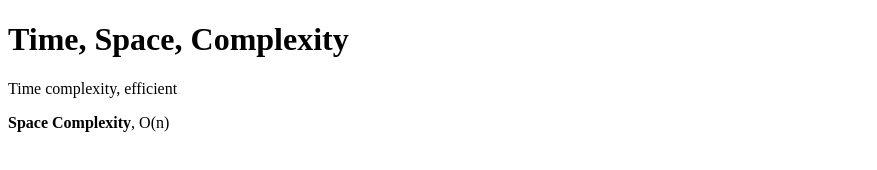
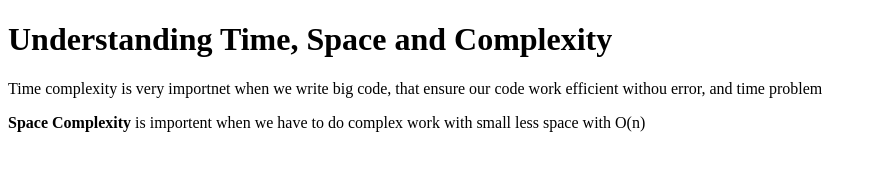
Before and after one commit to acciojob/time-and-space-complexity-Aakash52thade, a website: page main.html in a window 1280 px wide. Shown: the whole page, without its empty margins (0-877 px from the left). Drawn offline with Linux system fonts and the light colour scheme.

Commit message:
created a submission

```diff
--- a/main.html
+++ b/main.html
@@ -8,11 +8,15 @@
 
 <body>
 	<!-- the entire body must be written by student -->
-	<h1>Time, Space, Complexity</h1>
+	<h1>Understanding Time, Space and Complexity</h1>
 
-	<p>Time complexity, efficient</p>
 
-	<p><b>Space Complexity</b>, O(n)</p>
+
+	<p>Time complexity is very importnet when we write big code,
+	that ensure our code work efficient withou error, and time problem
+   </p>
+
+	<p><b>Space Complexity</b> is importent when we have to do complex work with small less space with O(n)</p>
 
 
 
```
